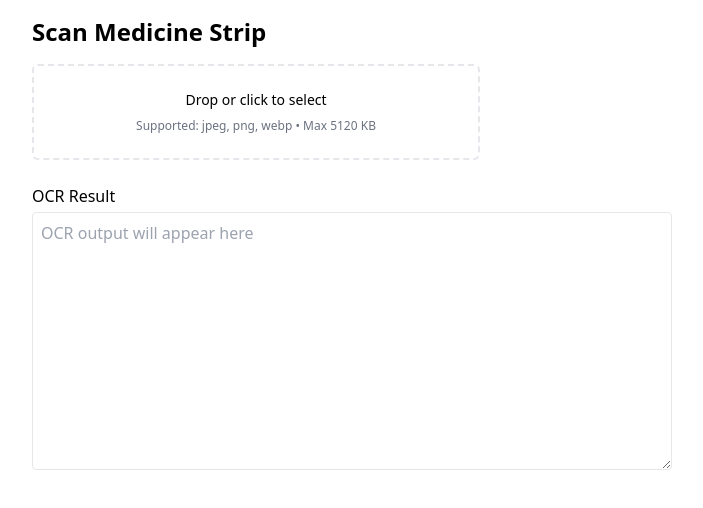
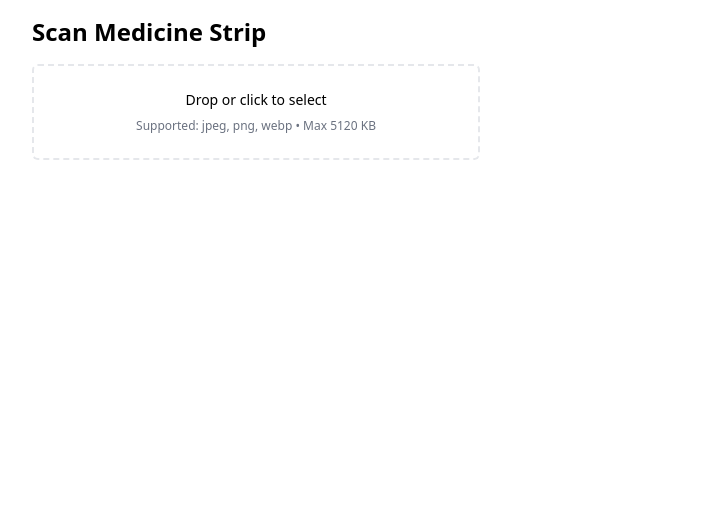
Before and after one commit to yashasvi9199/PharmaScan, a React (Vite) app: page /scan in a window 1280 px wide. Shown: the top 508 px of the page, without its empty margins (288-991 px from the left). Built offline with nearby package versions, Linux system fonts and the light colour scheme.

Commit message:
fix(scan): clean ScanView wiring with ImageUploader and proper ScanResponse rendering

```diff
--- a/src/features/scan/ScanView.tsx
+++ b/src/features/scan/ScanView.tsx
@@ -3,44 +3,47 @@ import ImageUploader from "./components/ImageUploader";
 import type { ScanResponse } from "./types";
 
 export default function ScanView() {
-  const [ocrText, setOcrText] = useState<string>("");
+  const [result, setResult] = useState<ScanResponse | null>(null);
   const [error, setError] = useState<string | null>(null);
 
   function handleScanComplete(res: ScanResponse) {
     setError(null);
-    if (typeof res === "string") {
-      setOcrText(res);
-      return;
-    }
-    if (res?.text) {
-      setOcrText(String(res.text));
-      return;
-    }
-    setOcrText(JSON.stringify(res));
+    setResult(res);
   }
 
   return (
-    <section>
-      <div className="mb-6">
-        <ImageUploader onScanComplete={handleScanComplete} maxSizeBytes={5 * 1024 * 1024} />
-      </div>
+    <section className="space-y-6">
+      <ImageUploader
+        onScanComplete={handleScanComplete}
+        maxSizeBytes={5 * 1024 * 1024}
+      />
 
       {error && (
-        <div className="mb-2 text-sm text-red-600">
+        <div className="text-sm text-red-600">
           Error: {error}
         </div>
       )}
 
-      <div className="mb-4">
+      {result && (
+        <div className="space-y-3">
+          <div>
             <label className="block mb-1 font-medium">OCR Result</label>
             <textarea
-          value={ocrText}
-          onChange={(e) => setOcrText(e.target.value)}
+              value={result.text}
+              onChange={() => {}}
+              readOnly
               rows={10}
               className="w-full p-2 border rounded resize-y"
-          placeholder="OCR output will appear here"
             />
           </div>
+
+          {typeof result.confidence !== "undefined" && (
+            <div className="text-sm text-gray-700">
+              Confidence: <span className="font-medium">{result.confidence}</span>
+            </div>
+          )}
+        </div>
+      )}
     </section>
   );
 }
```
Lines whose indentation alone changed are shown as unchanged.
